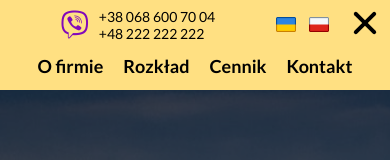
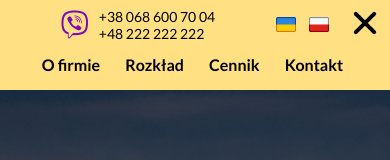
Before and after one commit to dorotiukdmytro/buscompany, a plain HTML site: page index_pl.html in a window 390 px wide. Both pictures are taken after a click on the element 365 px from the left and 25 px from the top of the page. Shown: the top 160 px of the page. Drawn offline with Linux system fonts and the light colour scheme.

Commit message:
changed font size of nav for smal devices

```diff
--- a/css/main.css
+++ b/css/main.css
@@ -127,10 +127,7 @@ table th {
 .menu-icon {
   -webkit-tap-highlight-color: transparent;
   position: fixed;
-  /* top: 20px; */
   right: 10px;
-  /* display: inline-block; */
-  /* z-index: 5; */
 }
 
 .menu-btn {
@@ -207,6 +204,7 @@ table th {
 .header-inner h1,
 .header-inner p {
   margin-bottom: 100px;
+  text-align: center;
 }
 
 .header-inner h1 {
@@ -218,7 +216,6 @@ table th {
 .header-inner p {
   font-size: 50px;
   font-weight: 700;
-  text-align: center;
 }
 
 .header-inner button {
@@ -567,8 +564,9 @@ footer {
     border-bottom-left-radius: 0;
   }
 
-  .nav-items li {
-    margin-right: 0;
+  .nav-items .link {
+    padding: 10px;
+    font-size: 16px;
   }
 
 }
```
